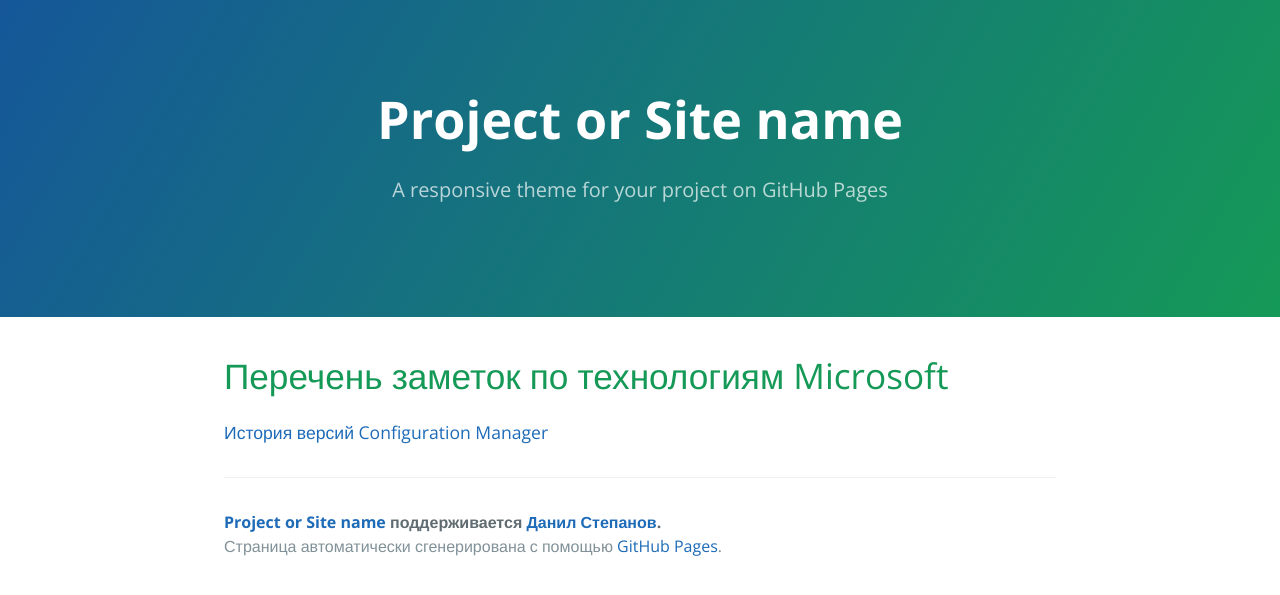
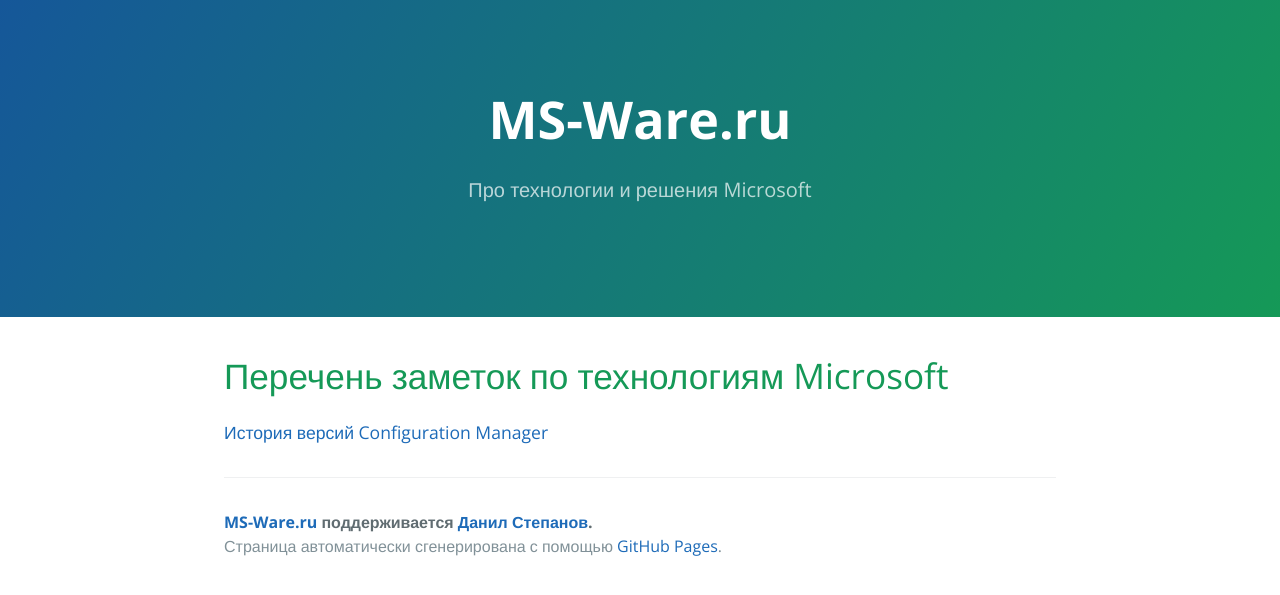
Before and after one commit to dasternd/ms-ware.github.io, a Jekyll site: the page built from index.md, in a window 1280 px wide. Shown: the top 595 px of the page. Built offline with Jekyll 4.4.1, drawn with Linux system fonts in a browser that asks for light colours; our own code applies the rules of GitHub Pages for plain Markdown files.

Commit message:
конфигурирование сайта

```diff
--- a/_config.yml
+++ b/_config.yml
@@ -1,10 +1,10 @@
 # Setup
-title:        Project or Site name
-tagline:      A responsive theme for your project on GitHub Pages
+title:        MS-Ware.ru
+tagline:      Про технологии и решения Microsoft
 
 author:
   name:       Данил Степанов
-  url:        https://ms-ware.ru
+  url:        danil.stepanov.name
 
 lang: ru-RU
 encoding: utf-8
```
